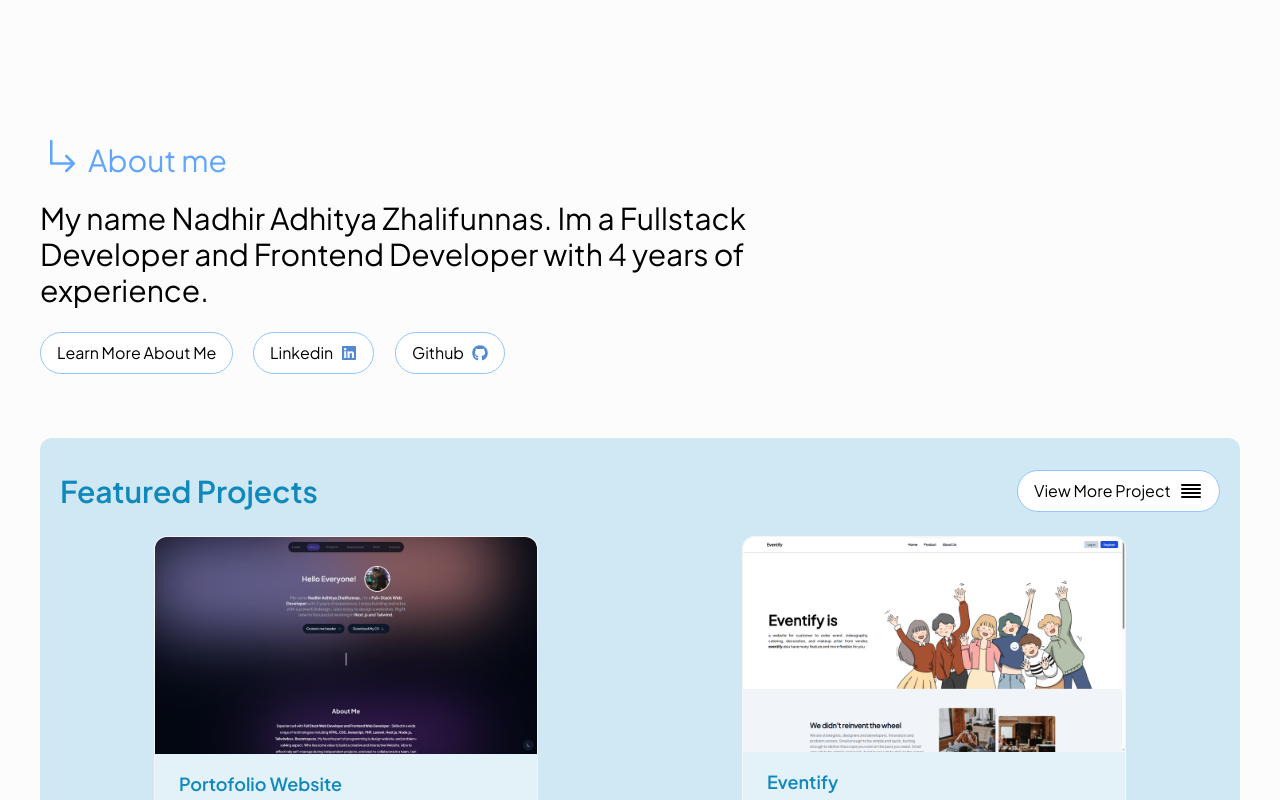
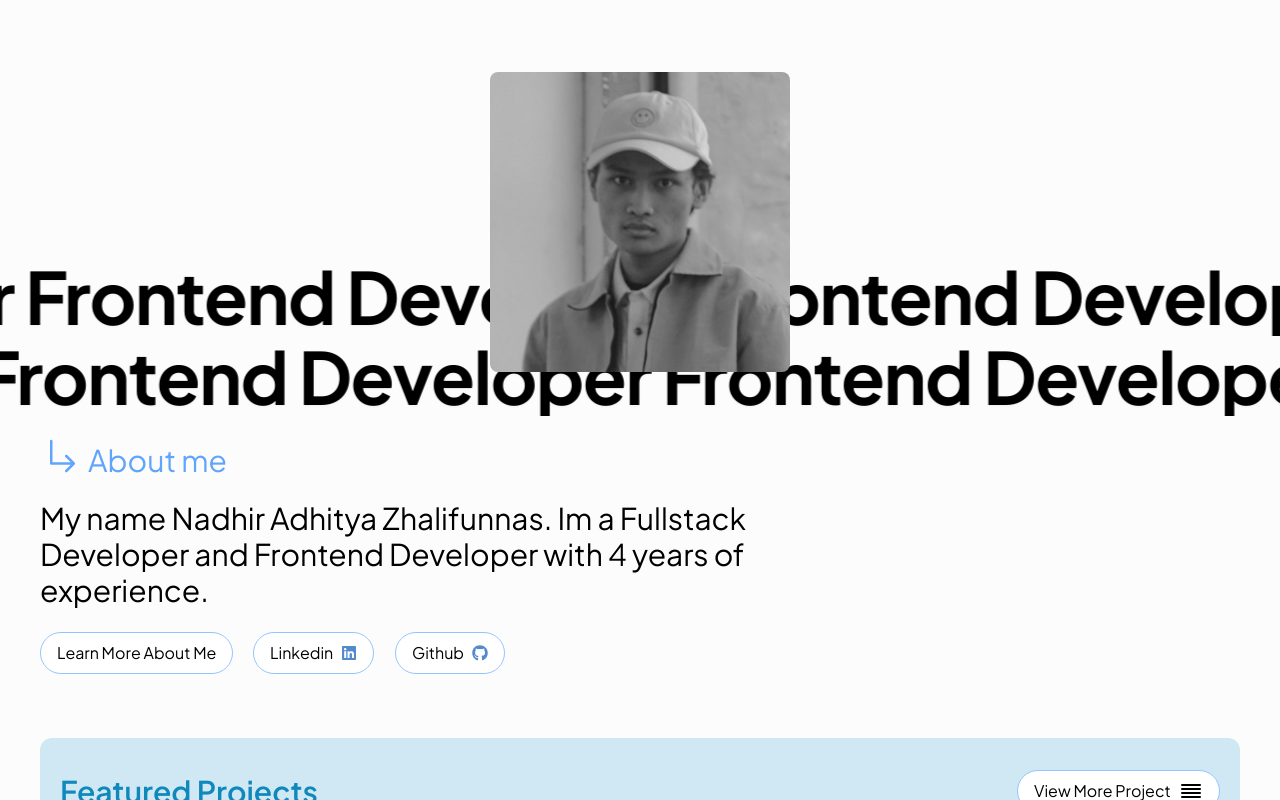
Before and after one commit to Nadhiradhit/portofolio-v2, a Next.js app: page / in a window 1280 px wide. Shown: the top 800 px of the page. Built offline with nearby package versions, Linux system fonts and the light colour scheme.

Commit message:
fix: change image header to landing page

```diff
--- a/src/app/(landing)/_sections/hero-sections.tsx
+++ b/src/app/(landing)/_sections/hero-sections.tsx
@@ -5,6 +5,7 @@ import { useRouter } from "next/navigation";
 import { PiArrowElbowDownRight } from "react-icons/pi";
 import { FaGithub, FaLinkedin } from "react-icons/fa";
 import { Button, IconButton } from "@/components/button/button";
+import ImageHeader from "../partials/image-header";
 
 export default function HeroSections() {
 	const router = useRouter();
@@ -13,7 +14,8 @@ export default function HeroSections() {
 		window.scrollTo({ top: 0, behavior: "smooth" });
 	};
 	return (
-		<section className="px-10 w-full flex items-center ">
+		<section className="px-10 w-full ">
+			<ImageHeader />
 			<article>
 				<div className="flex items-center gap-2 text-blue-400">
 					<PiArrowElbowDownRight size={40} />
--- a/src/app/(profile)/about/_sections/about-sections.tsx
+++ b/src/app/(profile)/about/_sections/about-sections.tsx
@@ -3,13 +3,11 @@ import React from "react";
 import { useState } from "react";
 import { cn } from "@/lib/utils";
 
-import ImageHeader from "../partials/image-header";
 export default function AboutSection() {
 	const [showMoreParagraph, setShowMoreParagraph] = useState(false);
 
 	return (
 		<section className="px-10 ">
-			<ImageHeader />
 			<div className="pt-16 justify-center items-center ">
 				<h2 className={cn("font-bold")}>About Me</h2>
 				<article className="pt-4 ">
```
Also changed, not shown: src/app/(landing)/partials/image-header.tsx (renamed from src/app/(profile)/about/partials/image-header.tsx).
